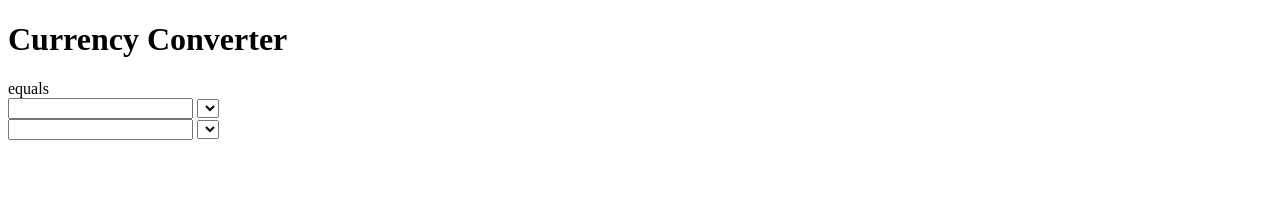
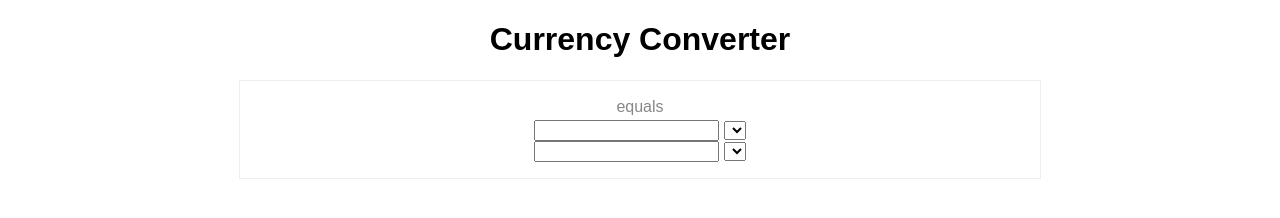
Before and after one commit to PrinceDavis/udacity-7-day-of-code-challenge, a website with bundled scripts: page index.html in a window 1280 px wide. Built offline with nearby package versions, Linux system fonts and the light colour scheme.

Commit message:
add styling

```diff
--- a/index.html
+++ b/index.html
@@ -5,17 +5,18 @@
   <meta name="viewport" content="width=device-width, initial-scale=1.0">
   <meta http-equiv="X-UA-Compatible" content="ie=edge">
   <title>Currency converter</title>
+  <link rel="stylesheet" href="./src/css/style.css">
 </head>
 <body>
   <div id="main">
     <h1>Currency Converter</h1>
     <div id="converter">
         <div>
-          <div class="vk_sh vk_gy">
-            <span class="DFlfde" id="info-src-amount"></span>
+          <div class="src-info">
+            <span id="info-src-amount"></span>
             <span id="info-src-currency"></span> equals
           </div>
-          <div class="dDoNo vk_bk">
+          <div class="tgt-info">
             <span class="DFlfde" id="info-tgt-amount"></span>
             <span id="info-tgt-currency"></span>
           </div>
--- /dev/null
+++ b/src/css/style.css
@@ -0,0 +1,30 @@
+body {
+  margin: 0;
+  padding: 0;
+  font-family: sans-serif;
+}
+
+#main {
+  text-align: center;
+}
+
+#converter {
+  width: 60%;
+  margin: 16px auto;
+  border: 1px solid #eee;
+  box-shadow: 0, 2px 3px #ccc;
+  padding: 16px;
+  text-align: center;
+  line-height: 1.2;
+}
+
+.src-info {
+  font-size: medium !important;
+  color: #878787 !important;
+}
+
+.tgt-info {
+  margin-top: 4px;
+  margin-bottom: 0;
+  font-size: xx-large !important;
+}
--- a/src/js/App.js
+++ b/src/js/App.js
@@ -116,7 +116,12 @@ export class App {
     this._tgtCurrencyNameInfo = container.querySelector("#info-tgt-currency");
 
     this._srcCurrency.onchange = this._convertEventHandler.bind(this);
+    this._srcCurrency.oninput = this._convertEventHandler.bind(this);
+
     this._tgtCurrency.onchange = this._convertEventHandler.bind(this);
+    this._tgtCurrency.oninput = this._convertEventHandler.bind(this);
+
+
     this._srcCurrencyAmount.onchange = this._convertEventHandler.bind(this);
     this._tgtCurrencyAmount.onchange = this._convertEventHandler.bind(this);
   }
--- a/sw.js
+++ b/sw.js
@@ -1,4 +1,4 @@
-const cacheName = "tg-currency--convertr3";
+const cacheName = "tg-currency--convertr2";
 
 self.addEventListener("install", event => {
   event.waitUntil(
```
